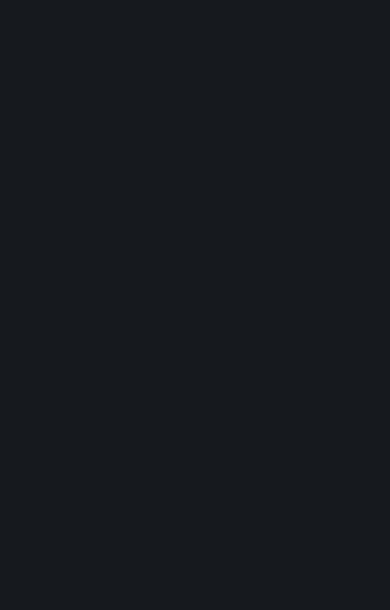
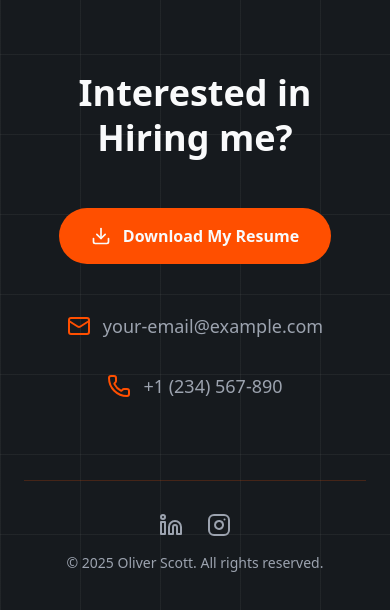
Before and after one commit to anthonyponson/portfolio-2025, a Next.js app: page / in a window 390 px wide. Shown: the part 5075-5685 px from the top of the page. Before the commit the page ends 5049 px from the top, so only its background shows below. Built offline with nearby package versions, Linux system fonts and the light colour scheme.

Commit message:
portfolio

```diff
--- /dev/null
+++ b/app/components/Footer.tsx
@@ -0,0 +1,79 @@
+// app/components/Footer.tsx
+import React from 'react';
+import Link from 'next/link';
+import { Mail, Phone, Instagram, Linkedin, Download, ArrowRight } from 'lucide-react';
+
+const Footer = () => {
+  return (
+    <footer id="contact" className="relative py-24 px-6 lg:px-8 overflow-hidden">
+
+      {/* Background Grid - for visual consistency */}
+      <div
+        className="absolute inset-0 z-[-1]"
+        style={{
+          backgroundImage: `
+            linear-gradient(to right, rgba(249, 250, 251, 0.05) 1px, transparent 1px),
+            linear-gradient(to bottom, rgba(249, 250, 251, 0.05) 1px, transparent 1px)
+          `,
+          backgroundSize: '80px 80px',
+        }}
+      />
+
+      <div className="max-w-4xl mx-auto text-center">
+
+        {/* --- Main Call to Action for Job Hunting --- */}
+        <h2 className="text-4xl lg:text-6xl font-bold text-primary leading-tight">
+          Interested in Hiring me?
+        </h2>
+
+        {/* --- PRIMARY ACTION: Download Resume Button --- */}
+        <div className="mt-12">
+          <a
+            href="/resume.pdf" // IMPORTANT: Place your resume in the /public folder
+            download="OliverScott-Resume.pdf" // This prompts the user to download the file
+            className="group inline-flex items-center justify-center gap-3 bg-accent text-primary font-bold py-4 px-8 rounded-full transition-transform duration-300 ease-in-out hover:scale-105"
+          >
+            <Download size={20} />
+            <span>Download My Resume</span>
+          </a>
+        </div>
+
+        {/* --- Secondary Contact Information --- */}
+        <div className="flex flex-col sm:flex-row items-center justify-center gap-8 mt-12">
+          <a
+            href="mailto:your-email@example.com"
+            className="group flex items-center gap-3 text-lg text-secondary hover:text-primary transition-colors duration-300"
+          >
+            <Mail size={24} className="text-accent" />
+            <span>your-email@example.com</span>
+          </a>
+          <a
+            href="tel:+1234567890"
+            className="group flex items-center gap-3 text-lg text-secondary hover:text-primary transition-colors duration-300"
+          >
+            <Phone size={24} className="text-accent" />
+            <span>+1 (234) 567-890</span>
+          </a>
+        </div>
+
+        {/* --- Bottom Bar: Socials & Copyright --- */}
+        <div className="mt-20 pt-8 border-t border-accent/20 flex flex-col sm:flex-row items-center justify-between">
+          <p className="text-sm text-secondary order-2 sm:order-1 mt-4 sm:mt-0">
+            &copy; {new Date().getFullYear()} Oliver Scott. All rights reserved.
+          </p>
+          <div className="flex gap-6 order-1 sm:order-2">
+            {/* LinkedIn is crucial for job hunting */}
+            <a href="#" target="_blank" rel="noopener noreferrer" className="text-secondary hover:text-accent transition-colors duration-300">
+              <Linkedin size={24} />
+            </a>
+            <a href="#" target="_blank" rel="noopener noreferrer" className="text-secondary hover:text-accent transition-colors duration-300">
+              <Instagram size={24} />
+            </a>
+          </div>
+        </div>
+      </div>
+    </footer>
+  );
+};
+
+export default Footer;
--- a/app/page.tsx
+++ b/app/page.tsx
@@ -4,6 +4,7 @@
 import ServicesSection from './components/ServicesSection';
 import ToolsSection from './components/ToolsSection'; // 1. Import the new component
 import ProjectsSection from './components/ProjectsSection';
+import Footer from './components/Footer';
 
 export default function Home() {
   return (
@@ -13,6 +14,7 @@
       <ServicesSection />
       <ToolsSection /> {/* 2. Add it to the page */}
       <ProjectsSection />
+      <Footer/>
     </>
   );
 }
```
